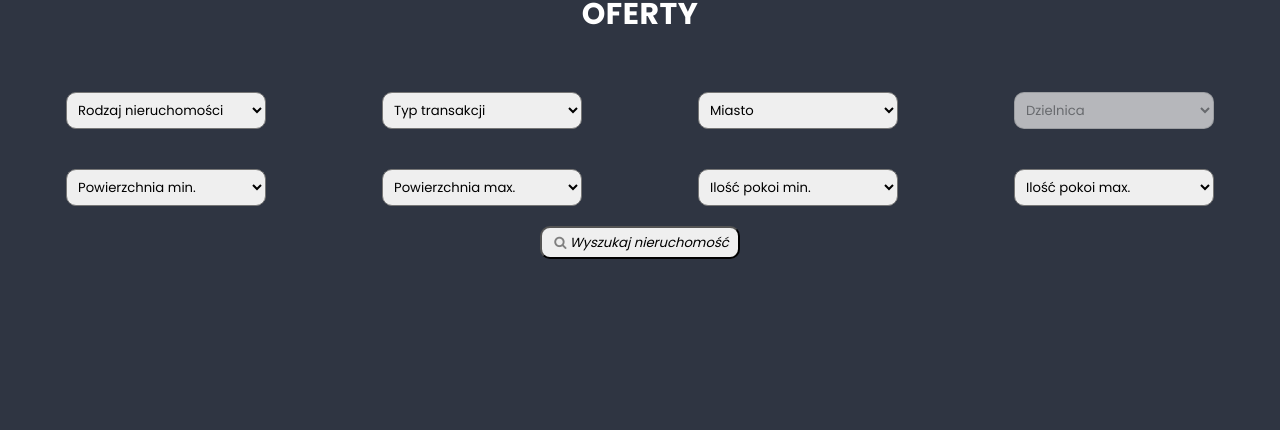
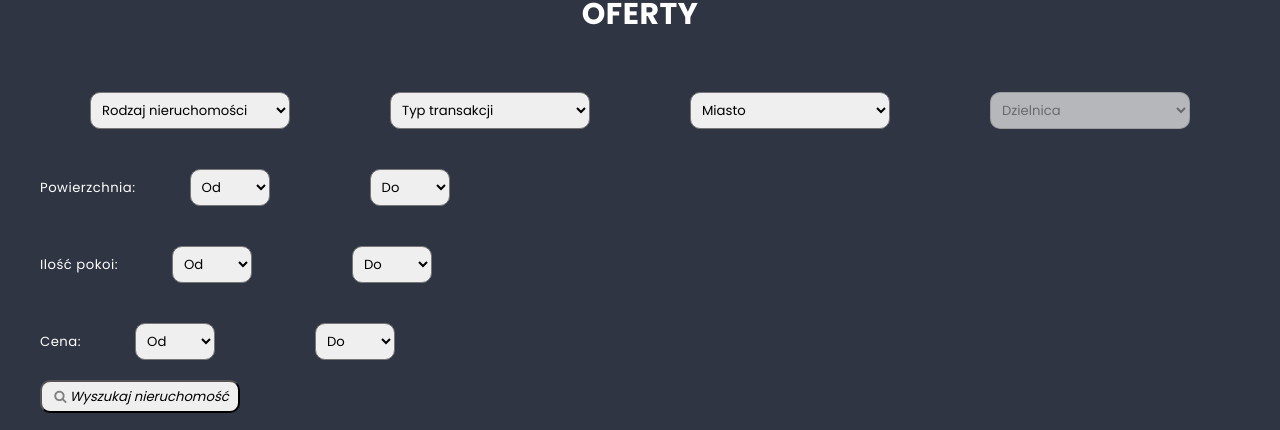
Before and after one commit to Stolkens/BaraSaka-react, a React (Create React App) app: page /oferty in a window 1280 px wide. Shown: the part 413-843 px from the top of the page. Before the commit the page ends 800 px from the top, so only its background shows below. Built offline with nearby package versions, Linux system fonts and the light colour scheme.

Commit message:
build app

```diff
--- a/src/components/SearchForm/SearchForm.js
+++ b/src/components/SearchForm/SearchForm.js
@@ -28,6 +28,10 @@ const SearchForm = () => {
   const [roomsMax, setRoomsMax] = useState('');
   const [filteredRoomsMin, setFilteredRoomsMin] = useState([]);
   const [filteredRoomsMax, setFilteredRoomsMax] = useState([]);
+  const [priceMin, setpriceMin] = useState('');
+  const [priceMax, setpriceMax] = useState('');
+  const [filteredPriceMin, setFilteredPriceMin] = useState([]);
+  const [filteredPriceMax, setFilteredPriceMax] = useState([]);
 
   const handleSubmit = (e) => {
     e.preventDefault();
@@ -39,7 +43,9 @@ const SearchForm = () => {
       (!areaMin || data.area >= areaMin) &&
       (!areaMax || data.area <= areaMax) &&
       (!roomsMin || data.rooms >= roomsMin) &&
-      (!roomsMax || data.rooms <= roomsMax)
+      (!roomsMax || data.rooms <= roomsMax) &&
+      (!priceMin || data.price >= priceMin) &&
+      (!priceMax || data.price <= priceMax)
     );
     setSearchResult(results);
   }
@@ -111,12 +117,12 @@ const SearchForm = () => {
     const commonCitiesforPropertyAndPurpose = citiesFilteredByProperty.filter(element => citiesFilteredByPurpose.includes(element));
     const commonDistrictsForPropertyAndCity = districtsFilteredByProperty.filter(element => districtsFilteredByCity.includes(element));
     const commonDistrictsForPurposeAndCity = discritsFilteredByPurpose.filter(element => districtsFilteredByCity.includes(element));
-    console.log('discritsFilteredByCity', districtsFilteredByCity);
-    console.log('discritsFilteredByProperty', districtsFilteredByProperty);
-    console.log('districtsFilreredByPurpose', discritsFilteredByPurpose);
+    // console.log('discritsFilteredByCity', districtsFilteredByCity);
+    // console.log('discritsFilteredByProperty', districtsFilteredByProperty);
+    // console.log('districtsFilreredByPurpose', discritsFilteredByPurpose);
     // console.log('citiesFilteredByProperty', citiesFilteredByProperty);
-    console.log('citiesFilteredByPurpose', citiesFilteredByPurpose);
-    console.log('commonDistrictsForPurposeAndCity', commonDistrictsForPurposeAndCity);
+    // console.log('citiesFilteredByPurpose', citiesFilteredByPurpose);
+    // console.log('commonDistrictsForPurposeAndCity', commonDistrictsForPurposeAndCity);
     // console.log('propertytypes', propertyTypes);
     // console.log('purposes', purposes);
     // console.log('commonCitiesforPropertyAndPurpose', commonCitiesforPropertyAndPurpose)
@@ -131,6 +137,10 @@ const SearchForm = () => {
           setIsDistrictDisabled(false);
           setFilteredDistricts([new Set(commonDistrictsForPropertyAndCity)]);
         }
+      }
+      if (property && city) {
+        setIsDistrictDisabled(false);
+        setFilteredDistricts([new Set(commonDistrictsForPropertyAndCity)]);
       }
     }
 
@@ -165,18 +175,33 @@ const SearchForm = () => {
   return (
     <div className={styles.formContainer}>
       <form className={styles.form} onSubmit={handleSubmit}>
-        <Select options={filteredPropertyTypes} label="Rodzaj nieruchomości" name='typeOfProperty' value={property} onChange={(e) => setProperty(e.target.value)} />
-        <Select options={filteredPurposes} label="Typ transakcji" name='purpose' value={purpose} onChange={(e) => setPurpose(e.target.value)} />
-        <Select options={filteredCities} label="Miasto" name="city" value={city} onChange={(e) => setCity(e.target.value)} />
-        <Select options={filteredDistricts} label="Dzielnica" name="district" value={district} disabled={isDistrictDisabled} onChange={(e) => setDistrict(e.target.value)} />
-        <Select options={filteredAreasMin} name="areaMin" label="Powierzchnia min." value={areaMin} onChange={(e) => setAreaMin(e.target.value)}></Select>
-        <Select options={filteredAreasMax} name="areMax" label="Powierzchnia max." value={areaMax} onChange={(e) => setAreaMax(e.target.value)}></Select>
-        <Select options={filteredRoomsMin} name="roomsMin" label="Ilość pokoi min." value={roomsMin} onChange={(e) => setRoomsMin(e.target.value)}></Select>
-        <Select options={filteredRoomsMax} name="roomsMax" label="Ilość pokoi max." value={roomsMax} onChange={(e) => setRoomsMax(e.target.value)}></Select>
+        <Select className={styles.selectLarge} options={filteredPropertyTypes} label="Rodzaj nieruchomości" name='typeOfProperty' value={property} onChange={(e) => setProperty(e.target.value)} />
+        <Select className={styles.selectLarge} options={filteredPurposes} label="Typ transakcji" name='purpose' value={purpose} onChange={(e) => setPurpose(e.target.value)} />
+        <Select className={styles.selectLarge} options={filteredCities} label="Miasto" name="city" value={city} onChange={(e) => setCity(e.target.value)} />
+
+        <Select className={styles.selectLarge} options={filteredDistricts} label="Dzielnica" name="district" value={district} disabled={isDistrictDisabled} onChange={(e) => setDistrict(e.target.value)} />
+
+        <div>
+          <label>Powierzchnia: </label>
+          <Select className={styles.selectSmall} options={filteredAreasMin} name="areaMin" label="Od" value={areaMin} onChange={(e) => setAreaMin(e.target.value)}></Select>
+          <Select className={styles.selectSmall} options={filteredAreasMax} name="areMax" label="Do" value={areaMax} onChange={(e) => setAreaMax(e.target.value)}></Select>
+        </div>
+        <div>
+          <label>Ilość pokoi: </label>
+          <Select className={styles.selectSmall} options={filteredRoomsMin} name="roomsMin" label="Od" value={roomsMin} onChange={(e) => setRoomsMin(e.target.value)}></Select>
+          <Select className={styles.selectSmall} options={filteredRoomsMax} name="roomsMax" label="Do" value={roomsMax} onChange={(e) => setRoomsMax(e.target.value)}></Select>
+        </div>
+        <div>
+          <label>Cena: </label>
+          <Select className={styles.selectSmall} options={filteredPriceMin} name="priceMin" label="Od" value={priceMin} onChange={(e) => setpriceMin(e.target.value)}></Select>
+          <Select className={styles.selectSmall} options={filteredPriceMax} name="priceMax" label="Do" value={priceMax} onChange={(e) => setpriceMax(e.target.value)}></Select>
+        </div>
+
         <button className={styles.button} type='submit'><i className="icon-search">Wyszukaj nieruchomość</i></button>
       </form>
       {searchResult.length > 0 && (
         <div className={styles.searchResult}>
+          <h3 className={styles.searchResultHeading}>Wynik wyszukiwania: {searchResult.length}</h3>
           {searchResult.map(result => (
             <Link to={'/nieruchomosc/' + result.id} key={result.id} className={styles.propertiesLink}>
               <h4>{result.name}</h4>
--- a/src/components/SearchForm/SearchForm.module.scss
+++ b/src/components/SearchForm/SearchForm.module.scss
@@ -1,9 +1,21 @@
 @import '../../styles/settings.scss';
 
 .form {
-  display: flex;
+  // display: flex;
   flex-wrap: wrap;
   justify-content: space-evenly;
+  .selectLarge {
+    width: 200px;
+    padding: 7px;
+    border-radius: 10px;
+    margin: 20px 50px;
+  }
+  .selectSmall {
+    width: 80px;
+    padding: 7px;
+    border-radius: 10px;
+    margin: 20px 50px;
+  }
 
 }
 .button {
@@ -18,13 +30,14 @@
   margin-top: 50px;
 
 }
+.searchResultHeading {
+  text-align: center;
+  font-size: 30px;
+  margin: 40px;
+  text-transform: uppercase;
+}
 .propertiesLink {
   display: block;
   text-decoration: none;
   color: $color-light;
 }
-.select {
-  width: 200px;
-  padding: 7px;
-  border-radius: 10px;
-}
--- a/src/components/Select/Select.js
+++ b/src/components/Select/Select.js
@@ -1,10 +1,11 @@
 import styles from './Select.module.scss'
 
-const Select =({name, value, onChange, options, label, disabled}) => {
+const Select = ({ name, value, onChange, options, label, disabled, className }) => {
+  const selectClasses = className ? `${className}` : '';
 
 
   return (
-      <select className={styles.select} name={name} value={value} onChange={onChange} disabled={disabled}>
+      <select className={selectClasses} name={name} value={value} onChange={onChange} disabled={disabled}>
         <option value="">{label}</option>
         {options.map(option => (
           <option key={option} value={option}>{option}</option>
--- a/src/components/Select/Select.module.scss
+++ b/src/components/Select/Select.module.scss
@@ -1,6 +1,6 @@
-.select {
-  width: 200px;
-  padding: 7px;
-  border-radius: 10px;
-  margin: 20px 50px;
-}
+// .select {
+//   width: 200px;
+//   padding: 7px;
+//   border-radius: 10px;
+//   margin: 20px 50px;
+// }
--- a/src/redux/initialState.js
+++ b/src/redux/initialState.js
@@ -1,6 +1,7 @@
 const initialState = {
   areas: [20, 40, 60, 80, 100, 150, 200, 1000, 1500, 2000, 3000],
   numberOfRooms : [1, 2, 3, 4, 5, 6, 7, 8],
+  prices: [500, 1000, 2000, 5000, 10000, 20000, 50000, 100000, 200000, 300000,   ],
   properties : [
     {
       id: '1',
@@ -10,6 +11,7 @@ const initialState = {
       city: 'Katowice',
       area: 57,
       rooms: 3,
+      price: 220000,
       district: 'Centrum',
       description:"Dwupokojowe mieszaknie na drugim piętrze czteropiętrowego bloku i jakies inne pierdoły",
       images: [
@@ -31,6 +33,7 @@ const initialState = {
       city: 'Katowice',
       area: 157,
       rooms: 6,
+      price: 5000,
       district: 'Nikiszowiec',
       description:"Piękny dom na Nikiszowcu z blefnsndas csahdiasd ashdioasxdasn",
       images: [
@@ -45,6 +48,7 @@ const initialState = {
       city: 'Sosnowiec',
       area: 47,
       rooms: 2,
+      price: 2000,
       district: 'Centrum',
       description:"W samym srodku niczego mieskzanie djsdkasmcasasm xasnjcbasklx snxianskxmas",
       images: [
@@ -59,6 +63,7 @@ const initialState = {
       city: 'Chorzów',
       area: 82,
       rooms: 4,
+      price: 200000,
       district: 'Batory',
       description:"Dla odwaznych mieskzanie na Batorym bcsda c scsioc cnsijaso nsiasmoxa",
       images: [
@@ -72,6 +77,7 @@ const initialState = {
       purpose: 'sprzedaż',
       city: 'Katowice',
       area: 2000,
+      price: 300000,
       district: 'Wełnowiec',
       description:"Kawałek ziemi w nieciekawej okolicy csdhcias csniasnc ascxiasnx asxnasixna",
       images: [
@@ -86,6 +92,7 @@ const initialState = {
       city: 'Katowice',
       area: 90,
       rooms: 4,
+      price: 420000,
       district: 'Centrum',
       description:"Mieszkanie w kamienicy w centrum  kasuasda sbasdas sakbdasd",
       images: [
@@ -100,6 +107,7 @@ const initialState = {
       city: 'Sosnowiec',
       area: 52,
       rooms: 3,
+      price: 3500,
       district: 'Centrum',
       description:"Mieszkanie w kamienicy w centrum  kasuasda sbasdas sakbdasd",
       images: [
@@ -114,6 +122,7 @@ const initialState = {
       city: 'Katowice',
       area: 45,
       rooms: 2,
+      price: 120000,
       district: 'Centrum',
       description:"Mieszkanie w cdssdffsdv vsdvsd fsdf sdf  fsdf ds fsd fsdsd",
       images: [
@@ -128,6 +137,7 @@ const initialState = {
       city: 'Katowice',
       area: 210,
       rooms: 5,
+      price: 520000,
       district: 'Nikiszowiec',
       description:"Dom w dasdasdvsd dasdas dasdas  kasuasda sbasdas sakbdasd",
       images: [
@@ -142,6 +152,7 @@ const initialState = {
       city: 'Katowice',
       area: 72,
       rooms: 4,
+      price: 320000,
       district: 'Centrum',
       description:"Mieszkanie w kamienicy w centrum  kasuasda sbasdas sakbdasd",
       images: [
```
